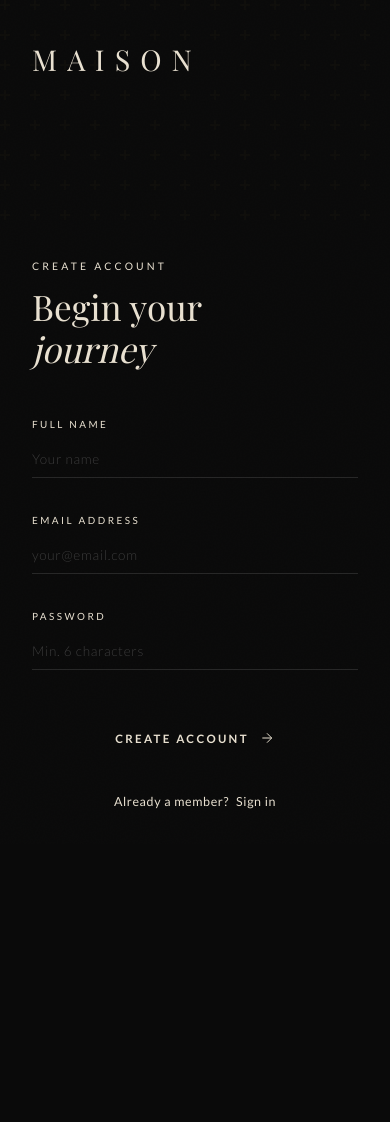
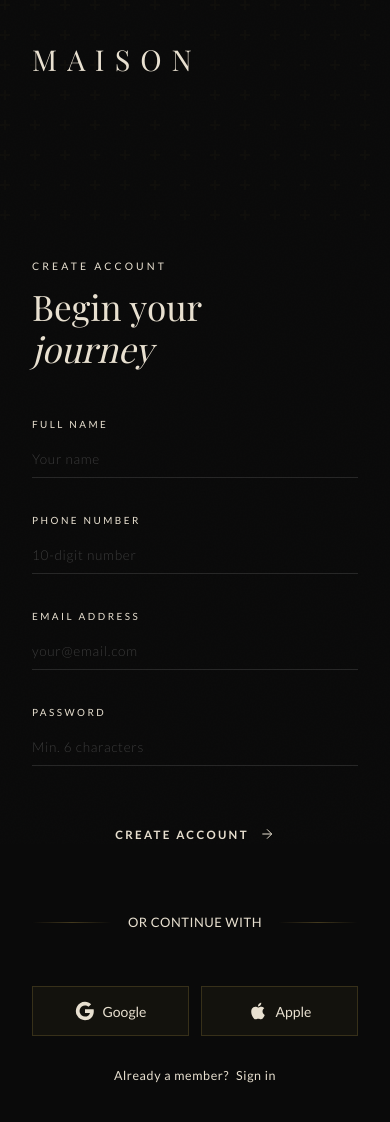
Before and after one commit to Merfinhanson/Ecommerce_AI_client, a React (Create React App) app: page /signup in a window 390 px wide. Before the commit the page ends 849 px from the top, so only its background shows below. Built offline with nearby package versions, Linux system fonts and the light colour scheme; no server answers; a web font is replaced by a local one.

Commit message:
Fix Join Elite button, add phone field and social login to signup

```diff
--- a/src/Pages/LandingPage.jsx
+++ b/src/Pages/LandingPage.jsx
@@ -1,5 +1,6 @@
 import React, { useState, useEffect, useRef, useCallback } from 'react';
 import { motion, useScroll, useTransform } from "framer-motion";
+import { useNavigate } from "react-router-dom";
 import { productAPI } from "../services/api";
 import { products as staticProducts } from "../data/products";
 import ProductCard from "../components/ProductCard";
@@ -40,6 +41,7 @@ const CATEGORIES = [
 ];
 
 export default function LandingPage() {
+  const navigate = useNavigate();
   const { itemCount } = useCart();
   const [cartOpen, setCartOpen] = useState(false);
   const [navScrolled, setNavScrolled] = useState(false);
@@ -189,8 +191,8 @@ export default function LandingPage() {
             animate={{ opacity: 1, y: 0 }}
             transition={{ duration: 0.6, delay: 0.8 }}
           >
-            <button className="lp-hero-btn lp-hero-btn--primary btn-ripple" onClick={createRipple}>Explore Tech</button>
-            <button className="lp-hero-btn lp-hero-btn--secondary btn-ripple" onClick={createRipple}>Join Elite</button>
+            <button className="lp-hero-btn lp-hero-btn--primary btn-ripple" onClick={(e) => { createRipple(e); document.getElementById('products-section')?.scrollIntoView({ behavior: 'smooth' }); }}>Explore Tech</button>
+            <button className="lp-hero-btn lp-hero-btn--secondary btn-ripple" onClick={(e) => { createRipple(e); navigate('/signup'); }}>Join Elite</button>
           </motion.div>
         </div>
         <div className="lp-hero-stats">
@@ -229,7 +231,7 @@ export default function LandingPage() {
 
       <Ticker />
 
-      <section className="lp-collection" id="collection">
+      <section className="lp-collection" id="products-section">
         <motion.div
           className="lp-filters"
           initial={{ opacity: 0, y: 20 }}
--- a/src/Pages/SignupPage.css
+++ b/src/Pages/SignupPage.css
@@ -369,6 +369,68 @@
   width: 100%;
 }
 
+/* Social Login Buttons */
+.auth-divider {
+  display: flex;
+  align-items: center;
+  gap: 16px;
+  margin: 24px 0;
+  color: var(--gray);
+  font-size: 13px;
+  text-transform: uppercase;
+  letter-spacing: 0.5px;
+}
+
+.auth-divider::before,
+.auth-divider::after {
+  content: '';
+  flex: 1;
+  height: 1px;
+  background: linear-gradient(90deg, transparent, rgba(201, 168, 76, 0.3), transparent);
+}
+
+.auth-social {
+  display: flex;
+  gap: 12px;
+}
+
+.auth-social-btn {
+  flex: 1;
+  display: flex;
+  align-items: center;
+  justify-content: center;
+  gap: 8px;
+  padding: 14px 20px;
+  border: 1px solid rgba(201, 168, 76, 0.2);
+  background: rgba(201, 168, 76, 0.05);
+  color: var(--white);
+  font-family: 'Lato', sans-serif;
+  font-size: 14px;
+  font-weight: 500;
+  cursor: pointer;
+  transition: all 0.3s ease;
+}
+
+.auth-social-btn:hover {
+  background: rgba(201, 168, 76, 0.1);
+  border-color: rgba(201, 168, 76, 0.4);
+}
+
+.auth-social-btn svg {
+  width: 20px;
+  height: 20px;
+}
+
+.auth-social-btn.google:hover {
+  background: rgba(234, 67, 53, 0.1);
+  border-color: rgba(234, 67, 53, 0.4);
+}
+
+.auth-social-btn.apple:hover {
+  background: rgba(255, 255, 255, 0.1);
+  border-color: rgba(255, 255, 255, 0.3);
+}
+
 /* Responsive */
 @media (max-width: 768px) {
   .auth-split {
--- a/src/Pages/SignupPage.jsx
+++ b/src/Pages/SignupPage.jsx
@@ -20,7 +20,7 @@ const fieldVariants = {
 
 export default function SignupPage() {
   const navigate = useNavigate();
-  const [form, setForm] = useState({ name: "", email: "", password: "" });
+  const [form, setForm] = useState({ name: "", phone: "", email: "", password: "" });
   const [errors, setErrors] = useState({});
   const [loading, setLoading] = useState(false);
   const [focusedField, setFocusedField] = useState(null);
@@ -28,6 +28,7 @@ export default function SignupPage() {
   const validate = () => {
     const e = {};
     if (!form.name.trim()) e.name = "Name is required";
+    if (!form.phone.match(/^[0-9]{10}$/)) e.phone = "Valid 10-digit phone required";
     if (!form.email.match(/^[^\s@]+@[^\s@]+\.[^\s@]+$/)) e.email = "Valid email required";
     if (form.password.length < 6) e.password = "Minimum 6 characters";
     return e;
@@ -91,8 +92,9 @@ export default function SignupPage() {
             <form className="auth-form" onSubmit={handleSubmit} noValidate>
               {[
                 { key: "name", label: "Full Name", type: "text", placeholder: "Your name", idx: 0 },
-                { key: "email", label: "Email Address", type: "email", placeholder: "your@email.com", idx: 1 },
-                { key: "password", label: "Password", type: "password", placeholder: "Min. 6 characters", idx: 2 },
+                { key: "phone", label: "Phone Number", type: "tel", placeholder: "10-digit number", idx: 1 },
+                { key: "email", label: "Email Address", type: "email", placeholder: "your@email.com", idx: 2 },
+                { key: "password", label: "Password", type: "password", placeholder: "Min. 6 characters", idx: 3 },
               ].map(({ key, label, type, placeholder, idx }) => (
                 <motion.div
                   key={key}
@@ -147,12 +149,42 @@ export default function SignupPage() {
                   </span>
                 )}
               </motion.button>
+
+              <motion.div
+                className="auth-divider"
+                initial={{ opacity: 0 }}
+                animate={{ opacity: 1, transition: { delay: 0.8 } }}
+              >
+                <span>or continue with</span>
+              </motion.div>
+
+              <motion.div
+                className="auth-social"
+                initial={{ opacity: 0 }}
+                animate={{ opacity: 1, transition: { delay: 0.85 } }}
+              >
+                <button type="button" className="auth-social-btn google" onClick={() => alert('Google signup coming soon!')}>
+                  <svg viewBox="0 0 24 24" fill="currentColor">
+                    <path d="M22.56 12.25c0-.78-.07-1.53-.2-2.25H12v4.26h5.92c-.26 1.37-1.04 2.53-2.21 3.31v2.77h3.57c2.08-1.92 3.28-4.74 3.28-8.09z"/>
+                    <path d="M12 23c2.97 0 5.46-.98 7.28-2.66l-3.57-2.77c-.98.66-2.23 1.06-3.71 1.06-2.86 0-5.29-1.93-6.16-4.53H2.18v2.84C3.99 20.53 7.7 23 12 23z"/>
+                    <path d="M5.84 14.09c-.22-.66-.35-1.36-.35-2.09s.13-1.43.35-2.09V7.07H2.18C1.43 8.55 1 10.22 1 12s.43 3.45 1.18 4.93l2.85-2.22.81-.62z"/>
+                    <path d="M12 5.38c1.62 0 3.06.56 4.21 1.64l3.15-3.15C17.45 2.09 14.97 1 12 1 7.7 1 3.99 3.47 2.18 7.07l3.66 2.84c.87-2.6 3.3-4.53 6.16-4.53z"/>
+                  </svg>
+                  Google
+                </button>
+                <button type="button" className="auth-social-btn apple" onClick={() => alert('Apple signup coming soon!')}>
+                  <svg viewBox="0 0 24 24" fill="currentColor">
+                    <path d="M18.71 19.5c-.83 1.24-1.71 2.45-3.05 2.47-1.34.03-1.77-.79-3.29-.79-1.53 0-2 .77-3.27.82-1.31.05-2.3-1.32-3.14-2.53C4.25 17 2.94 12.45 4.7 9.39c.87-1.52 2.43-2.48 4.12-2.51 1.28-.02 2.5.87 3.29.87.78 0 2.26-1.07 3.81-.91.65.03 2.47.26 3.64 1.98-.09.06-2.17 1.28-2.15 3.81.03 3.02 2.65 4.03 2.68 4.04-.03.07-.42 1.44-1.38 2.83M13 3.5c.73-.83 1.94-1.46 2.94-1.5.13 1.17-.34 2.35-1.04 3.19-.69.85-1.83 1.51-2.95 1.42-.15-1.15.41-2.35 1.05-3.11z"/>
+                  </svg>
+                  Apple
+                </button>
+              </motion.div>
             </form>
 
             <motion.p
               className="auth-switch"
               initial={{ opacity: 0 }}
-              animate={{ opacity: 1, transition: { delay: 0.9 } }}
+              animate={{ opacity: 1, transition: { delay: 0.95 } }}
             >
               Already a member?{" "}
               <Link to="/login" className="auth-switch-link">Sign in</Link>
```
